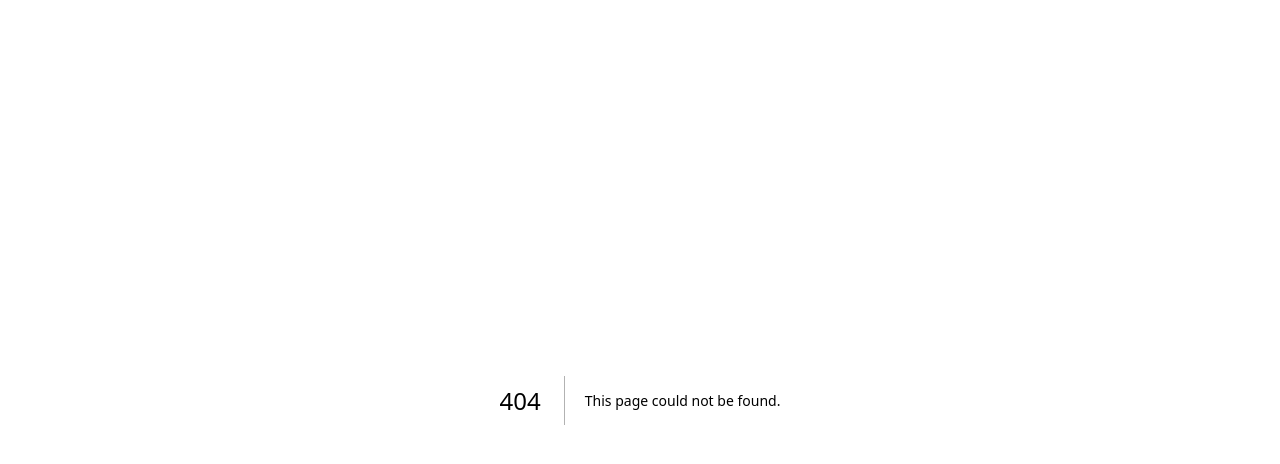
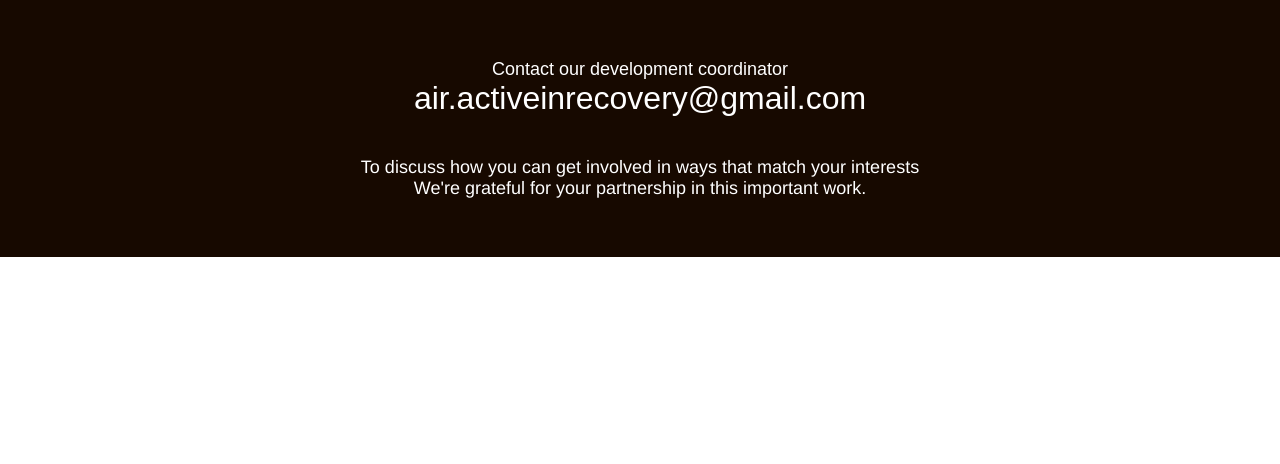
Before and after one commit to AdeJulius46/anime, a Next.js app: page /Landing/Footer in a window 1280 px wide. Before the commit this address had no page. Shown: the top 464 px of the page. Built offline with nearby package versions, Linux system fonts and the light colour scheme.

Commit message:
added footer

```diff
--- /dev/null
+++ b/src/app/Landing/Building/page.tsx
@@ -0,0 +1,17 @@
+import React from 'react'
+
+function Building() {
+  return (
+    <div>
+
+      <section className="w-full  self-center mt-20 flex items-center justify-center h-[100vh]  bg-[url('/Frame13.png')]  bg-cover bg-center bg-no-repeat">
+        <h2 className="mt-px h-[77px] ml-px w-[1333px] [font-family:'DM_Serif_Text',Helvetica] font-normal text-white text-[56px] text-center tracking-[0] leading-[normal]">
+          Building&nbsp;&nbsp;&nbsp;&nbsp;&nbsp;&nbsp;&nbsp;&nbsp;&nbsp;&nbsp;&nbsp;&nbsp;&nbsp;&nbsp;&nbsp;&nbsp;&nbsp;&nbsp;&nbsp;&nbsp;&nbsp;&nbsp;&nbsp;&nbsp;a
+          Stronger&nbsp;&nbsp;&nbsp;&nbsp;&nbsp;&nbsp;&nbsp;&nbsp;&nbsp;&nbsp;&nbsp;&nbsp;&nbsp;&nbsp;&nbsp;&nbsp;&nbsp;&nbsp;&nbsp;&nbsp;&nbsp;&nbsp;&nbsp;&nbsp;&nbsp;&nbsp;&nbsp;&nbsp;Wyoming
+        </h2>
+      </section>
+    </div>
+  )
+}
+
+export default Building
--- a/src/app/Landing/Folder/page.tsx
+++ b/src/app/Landing/Footer/page.tsx
@@ -51,11 +51,11 @@ function Footer() {
          duration: 1,                     // fade in over 1 second
          ease: "easeInOut"    // smooth easing
       }}
-        className='mt-[40px]'>
-        <p className='font-normal text-white text-[14px] md:text-lg text-center tracking-[0] leading-[normal]'>
+        className=' px-8 md:px-0  gap-2  mt-[20px] md:mt-[40px]'>
+        <p className="[font-family:'Sora',Helvetica] text-white text-[14px] md:text-lg text-center tracking-[0] leading-[normal]">
             To discuss how you can get involved in ways that match your interests
             </p>
-        <p className=" text-[14px] md:text-lg  [font-family:'Sora',Helvetica] font-normal text-white text-lg text-center tracking-[0] leading-[normal]">
+        <p className=" [font-family:'Sora',Helvetica]  text-[14px] md:text-lg  [font-family:'Sora',Helvetica] font-normal text-white text-lg text-center tracking-[0] leading-[normal]">
           We're grateful for your partnership in this important work.
         </p>
         </motion.div>
--- a/src/app/page.tsx
+++ b/src/app/page.tsx
@@ -10,7 +10,7 @@ import Hero from "./Landing/Hero/page";
 import Ourpartner from "./Landing/Ourpartnership/page";
 import Ourmission from "./Landing/Ourmission/page";
 import Lenis from "lenis";
-import Footer from "./Landing/Folder/page";
+import Footer from "./Landing/Footer/page";
 export default function Home() {
   useEffect(()=>{
     const lenis = new Lenis();
@@ -25,15 +25,15 @@ export default function Home() {
   return (
     <div className="relative  bg-[#fff]">
       {/* <Header /> */}
-      {/* <Hero /> */}
+      <Hero />
 
 
 
       <section className="bg-[#ffff]">
-        {/* <About />
+        <About />
         <Ourmission/>
         <Comprehensive />
-        <Ourpartner />  */}
+        <Ourpartner />
         <Footer />
       </section>
     </div>
```
